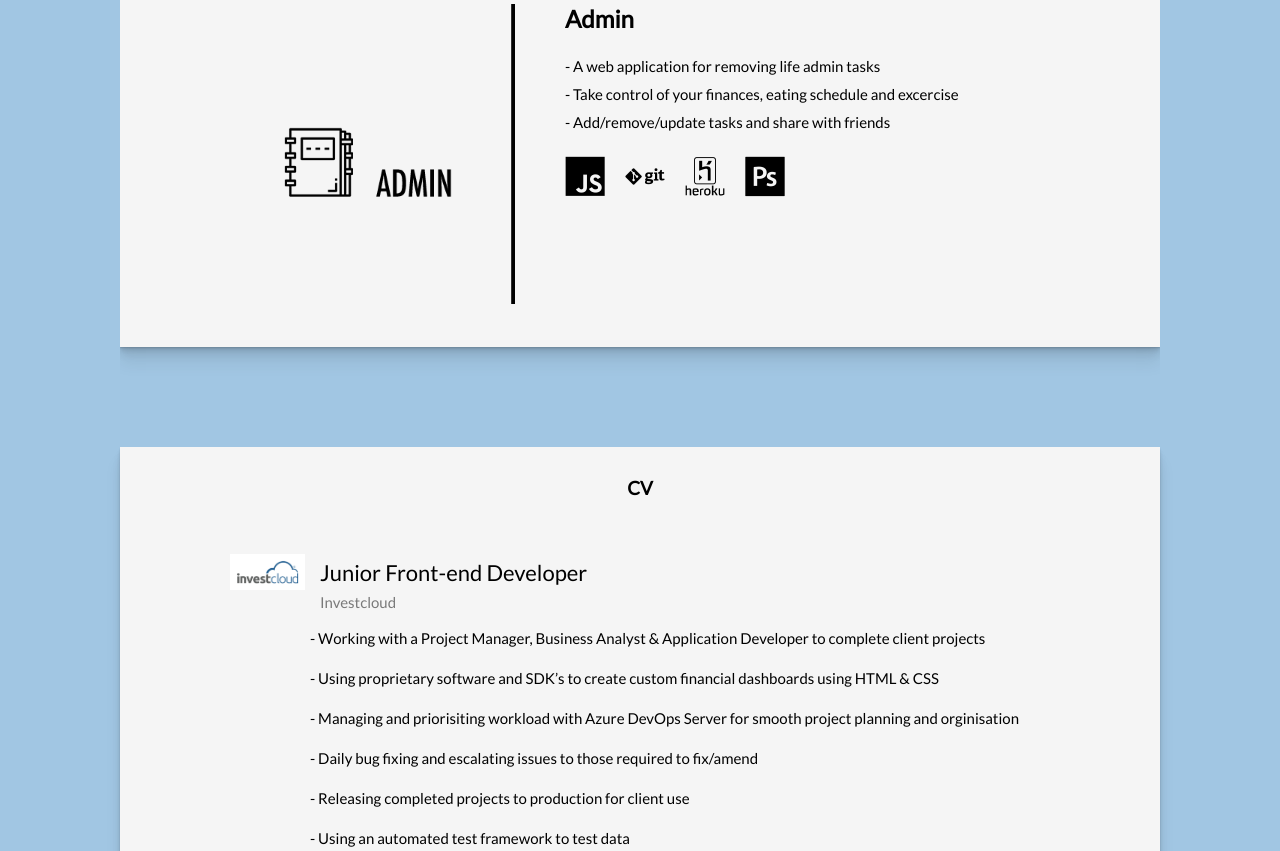
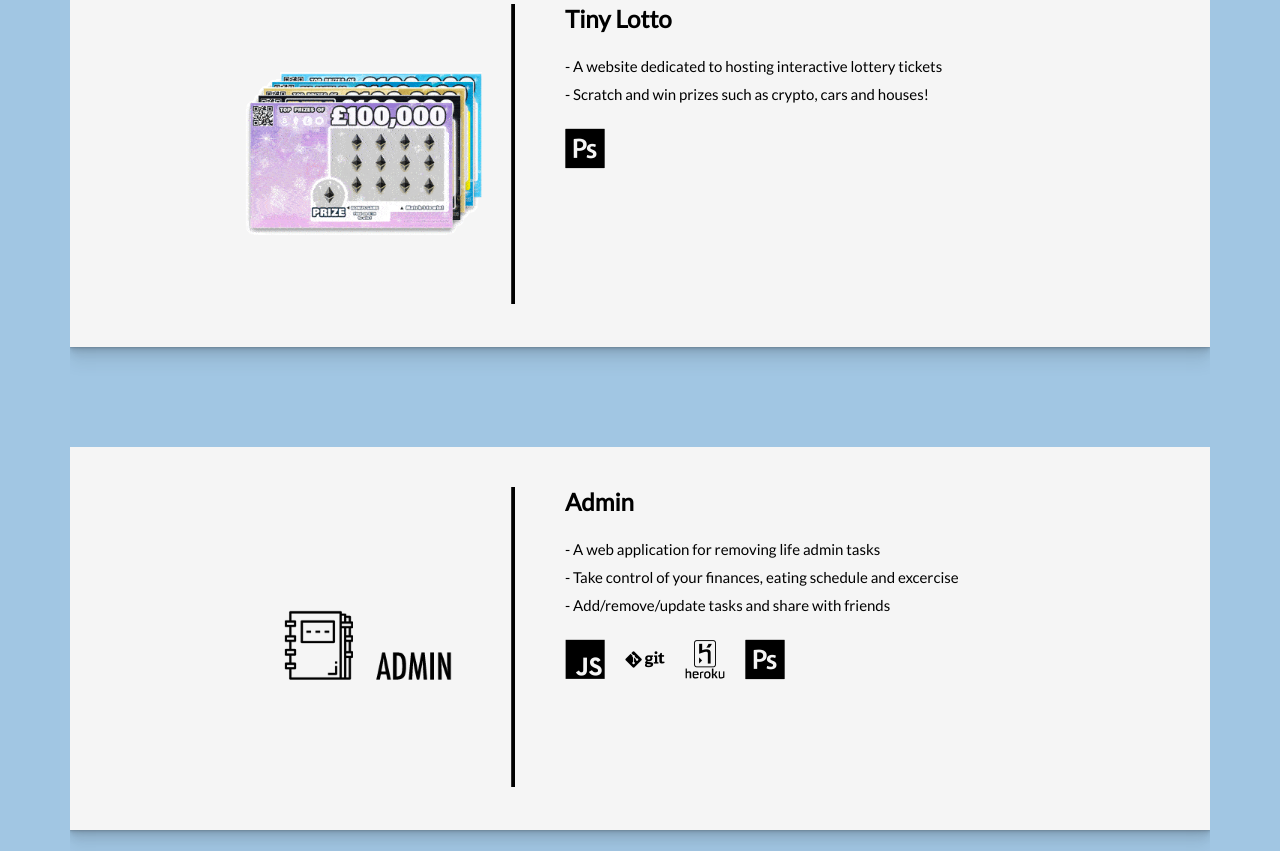
Before and after one commit to ryanfleming99/Website, a website: page index.html in a window 1280 px wide. Shown: the part 2077-2928 px from the top of the page. Drawn offline with nearby package versions, Linux system fonts and the light colour scheme.

Commit message:
updating projects in portfolio - tinylotto.co.uk

```diff
--- a/index.html
+++ b/index.html
@@ -167,6 +167,30 @@
 
         <div id="two-column">
           <div class="placeholder-position">
+            <img class="placeholder" src="images/scratch-card-tiny-lotto-new.gif" />
+            <img class="placeholder-mobile" src="images/mobile-tiny-lotto-cards-.gif" />
+          </div>
+          <!-- fix the gallery - use display flex or grid -->
+          <div class="center">
+            <h2 class="project-title">Tiny Lotto</h2>
+            <br />
+            <!-- <a class="link-style" href="http://www.littleplant.co.uk/">
+                            http://www.littleplant.co.uk/</a><br><br> -->
+
+            <p class="project-description">
+              - A website dedicated to hosting interactive lottery tickets<br />
+              - Scratch and win prizes such as crypto, cars and houses! <br />
+            </p>
+            <br />
+
+            <span class="icons">
+              <i class="devicon-photoshop-plain"> </i>
+            </span>
+          </div>
+        </div>
+
+        <div id="two-column">
+          <div class="placeholder-position">
             <img class="placeholder" src="images/admin.png" />
             <img class="placeholder-mobile" src="images/admin-mobile.png" />
           </div>
--- a/stylesheet.css
+++ b/stylesheet.css
@@ -294,7 +294,7 @@ body {
 }
 
 .gallery {
-  padding: 0 50px;
+  /* padding: 0 50px; */
 }
 
 .logo {
```
Also changed, not shown: images/ScratchiesByTinyLotto.gif (added), images/mobile-tiny-lotto-cards-.gif (added), images/scratch-card-tiny-lotto-new.gif (added), 2 other files.
